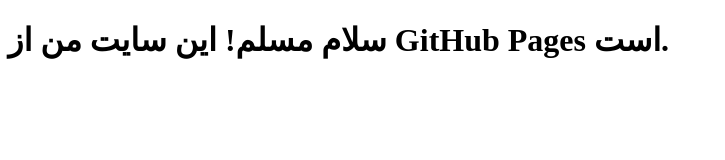
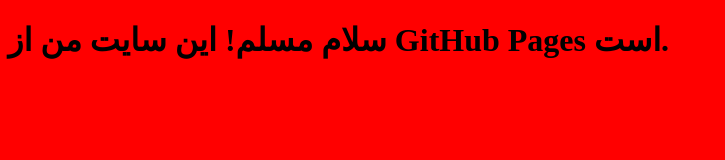
Before and after one commit to ms0124/ms0124, a plain HTML site: page index.html in a window 1280 px wide. Shown: the whole page, without its empty margins (0-725 px from the left). Drawn offline with Linux system fonts and the light colour scheme.

Commit message:
Update index.html

```diff
--- a/index.html
+++ b/index.html
@@ -2,6 +2,11 @@
 <html>
 <head>
   <title>سلام از GitHub Pages</title>
+
+  <style>
+    body{
+      background: red;
+  </style>
 </head>
 <body>
   <h1>سلام مسلم! این سایت من از GitHub Pages است.</h1>
```
